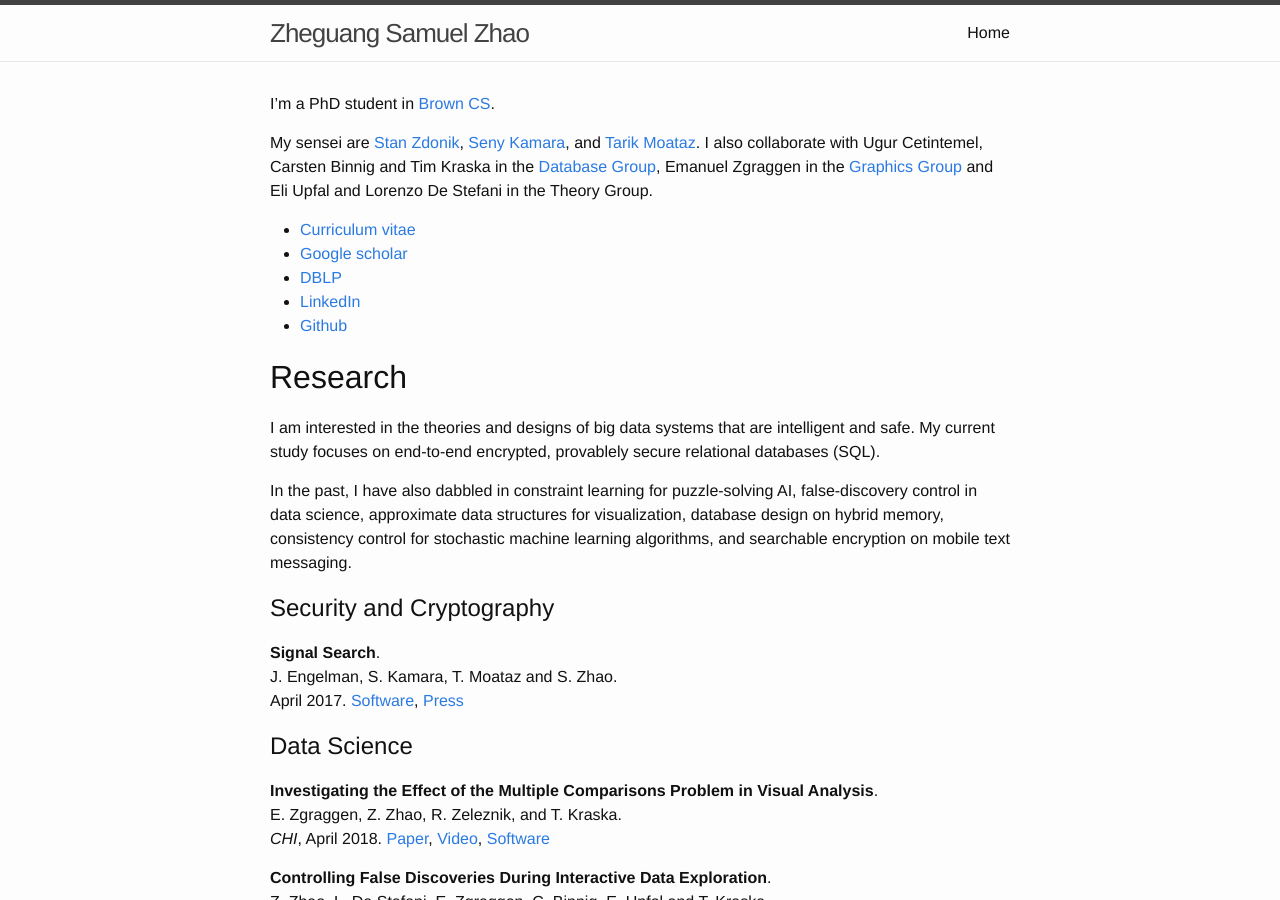
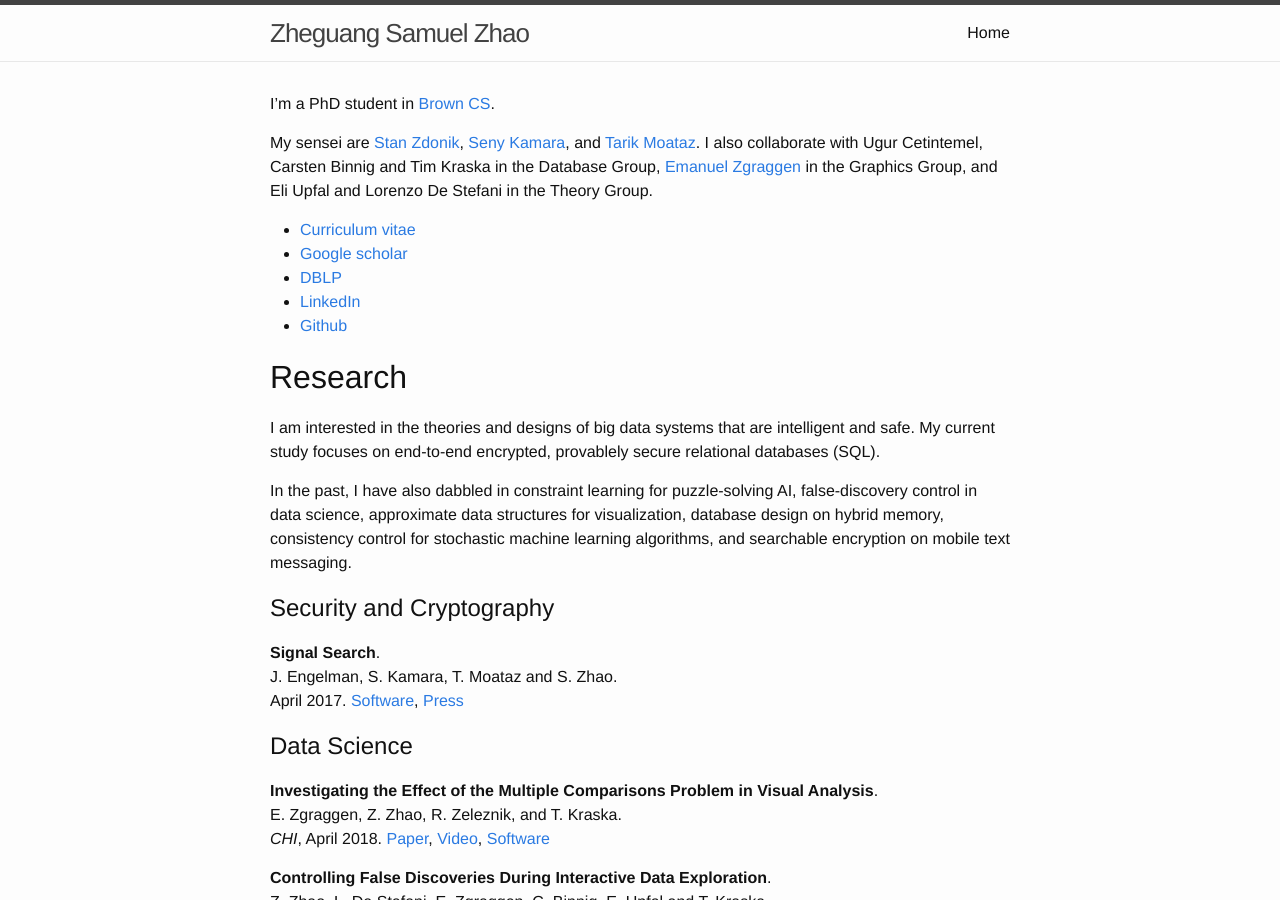
Before and after one commit to zheguang/zheguang.github.io, a Jekyll site: the page built from index.md, in a window 1280 px wide and 900 px high. Built offline with Jekyll 4.4.1, drawn with Linux system fonts in a browser that asks for light colours; part of the change alters nothing that is shown.

```diff
--- a/index.md
+++ b/index.md
@@ -5,11 +5,11 @@ title: Home
 
 I'm a PhD student in [Brown CS](https://cs.brown.edu).
 
-My sensei are [Stan Zdonik](https://cs.brown.edu/~sbz/), [Seny Kamara](https://cs.brown.edu/~seny/), and [Tarik Moataz](https://cs.brown.edu/~tmoataz/). I also collaborate with Ugur Cetintemel, Carsten Binnig and Tim Kraska in the [Database Group](https://database.cs.brown.edu/), Emanuel Zgraggen in the [Graphics Group](https://graphics.cs.brown.edu/research/) and Eli Upfal and Lorenzo De Stefani in the Theory Group.
+My sensei are [Stan Zdonik](https://cs.brown.edu/~sbz/), [Seny Kamara](https://cs.brown.edu/~seny/), and [Tarik Moataz](https://cs.brown.edu/~tmoataz/). I also collaborate with Ugur Cetintemel, Carsten Binnig and Tim Kraska in the Database Group, [Emanuel Zgraggen](http://emanuelzgraggen.com/) in the Graphics Group, and Eli Upfal and Lorenzo De Stefani in the Theory Group.
 
 * [Curriculum vitae](https://zheguang.github.io/cv/cv.pdf)
 * [Google scholar](https://goo.gl/DR8pSa)
-* [DBLP](https://dblp.uni-trier.de/pers/hd/z/Zhao:Zheguang)
+* [DBLP](http://dblp.uni-trier.de/pers/hd/z/Zhao:Zheguang)
 * [LinkedIn](https://www.linkedin.com/in/samuelzhao)
 * [Github](https://github.com/zheguang)
 
@@ -26,8 +26,8 @@ Security and Cryptography
 **Signal Search**.
 J. Engelman, S. Kamara, T. Moataz and S. Zhao.
 April 2017.
-[Software](https://github.com/encryptedsystems/Searchable-Signal-Android}{\tt https://github.com/encryptedsystems/Searchable-Signal-Android),
-[Press](https://esl.cs.brown.edu/blog/signal}{\tt https://esl.cs.brown.edu/blog/signal)
+[Software](https://github.com/encryptedsystems/Searchable-Signal-Android),
+[Press](http://esl.cs.brown.edu/blog/signal)
 
 Data Science
 ------------
```
Also changed, not shown: 1 other file.
